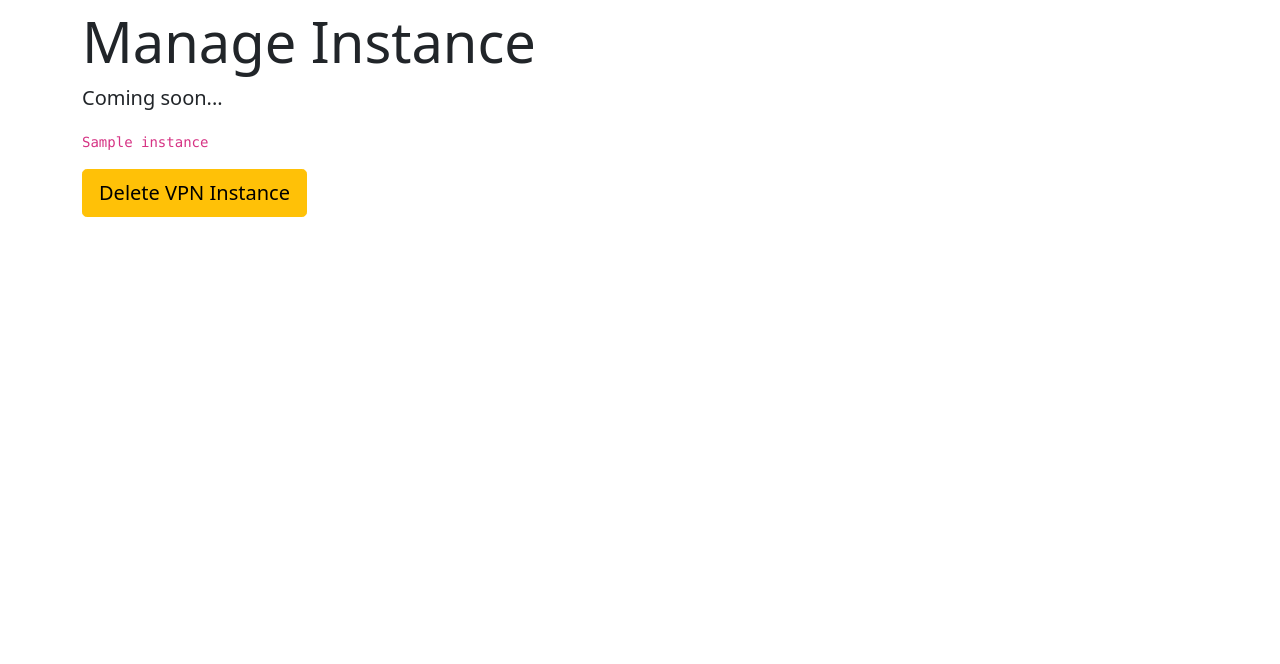
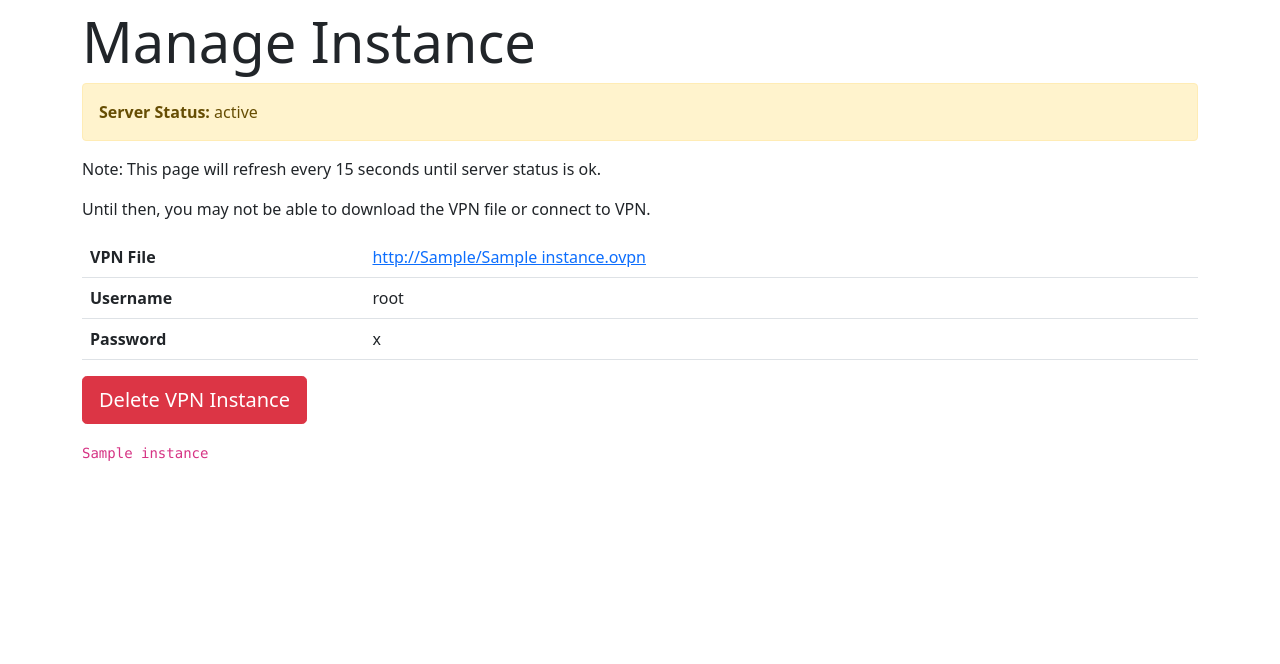
Before and after one commit to cssnr/vultrvpn, a Django app: template app/templates/manage.html in a window 1280 px wide. Shown: the part 58-722 px from the top of the page. Run offline with Django 3.2, Linux system fonts and the light colour scheme; the template is opened without the code that fills it: most values are stand-ins (such as "Sample title", 1, 10 or a date in 2020); parts of the project's set-up code (start-up, migrations or seed data) failed here and were passed over; some libraries are stand-ins or nearby versions.

Commit message:
Major Updates

```diff
--- a/app/templates/manage.html
+++ b/app/templates/manage.html
@@ -4,20 +4,52 @@
 {% load static %}
 {% load home_tags %}
 
-{% block head %}{% endblock %}
+{% block head %}
+    {% if instance.server_status != 'ok' %}
+        <meta http-equiv="refresh" content="15">
+    {% endif %}
+{% endblock %}
 
 {% block body %}
     <div class="container mt-2">
 
         <h1 class="display-4">Manage Instance</h1>
 
-        <p class="lead">Coming soon...</p>
+        {% if instance.server_status != 'ok' %}
+            <div class="alert alert-warning" role="alert">
+                <strong>Server Status:</strong> {{ instance.server_status }}
+            </div>
+            <p>Note: This page will refresh every 15 seconds until server status is ok.</p>
+            <p>Until then, you may not be able to download the VPN file or connect to VPN.</p>
+        {% else %}
+            <div class="alert alert-success" role="alert">
+                <strong>Server Status:</strong> {{ instance.server_status }}
+            </div>
+        {% endif %}
 
-        <div class="mb-3">
-            <code>
-                {{ instance }}
-            </code>
-        </div>
+        <table class="table">
+            <tbody>
+            <tr>
+                <th scope="row">VPN File</th>
+                <td>
+                    {% if instance.main_ip == '0.0.0.0' %}
+                        Awaiting IP address update...
+                    {% else %}
+                        <a href="http://{{ instance.main_ip }}/{{ instance.hostname }}.ovpn">
+                            http://{{ instance.main_ip }}/{{ instance.hostname }}.ovpn</a>
+                    {% endif %}
+                </td>
+            </tr>
+            <tr>
+                <th scope="row">Username</th>
+                <td>root</td>
+            </tr>
+            <tr>
+                <th scope="row">Password</th>
+                <td>{{ instance.default_password }}</td>
+            </tr>
+            </tbody>
+        </table>
 
         <form method="post" action="{% url 'home:delete' %}" id="main-form">
             {% csrf_token %}
@@ -25,7 +57,7 @@
             <input type="hidden" name="instance_id" value="{{ instance.id }}">
             <input type="hidden" name="action" value="delete">
 
-            <button type="button" class="btn btn-warning btn-lg mb-3" data-bs-toggle="modal" data-bs-target="#exampleModal">
+            <button type="button" class="btn btn-danger btn-lg mb-3" data-bs-toggle="modal" data-bs-target="#exampleModal">
                 Delete VPN Instance
             </button>
 
@@ -42,7 +74,7 @@
                         hostname: {{ instance.hostname }}<br>
                         address: {{ instance.main_ip }}<br>
                       </p>
-                      <p class="lead">This can NOT be undone!</p>
+                      <p class="lead">WARNING: This can NOT be undone!</p>
                   </div>
                   <div class="modal-footer">
                       <button type="submit" class="btn btn-danger me-auto">Delete Instance</button>
@@ -54,6 +86,12 @@
 
         </form>
 
+        <div class="mb-3">
+            <code>
+                {{ instance }}
+            </code>
+        </div>
+
     </div>
 
 {% endblock %}
```
Also changed, not shown: app/home/models.py (added, +17 -0 lines), app/home/tasks.py (+23 -7 lines), app/home/views.py (+15 -10 lines), app/home/vultr.py (+10 -0 lines), app/vultrvpn/settings.py (+5 -5 lines), 1 other file.
